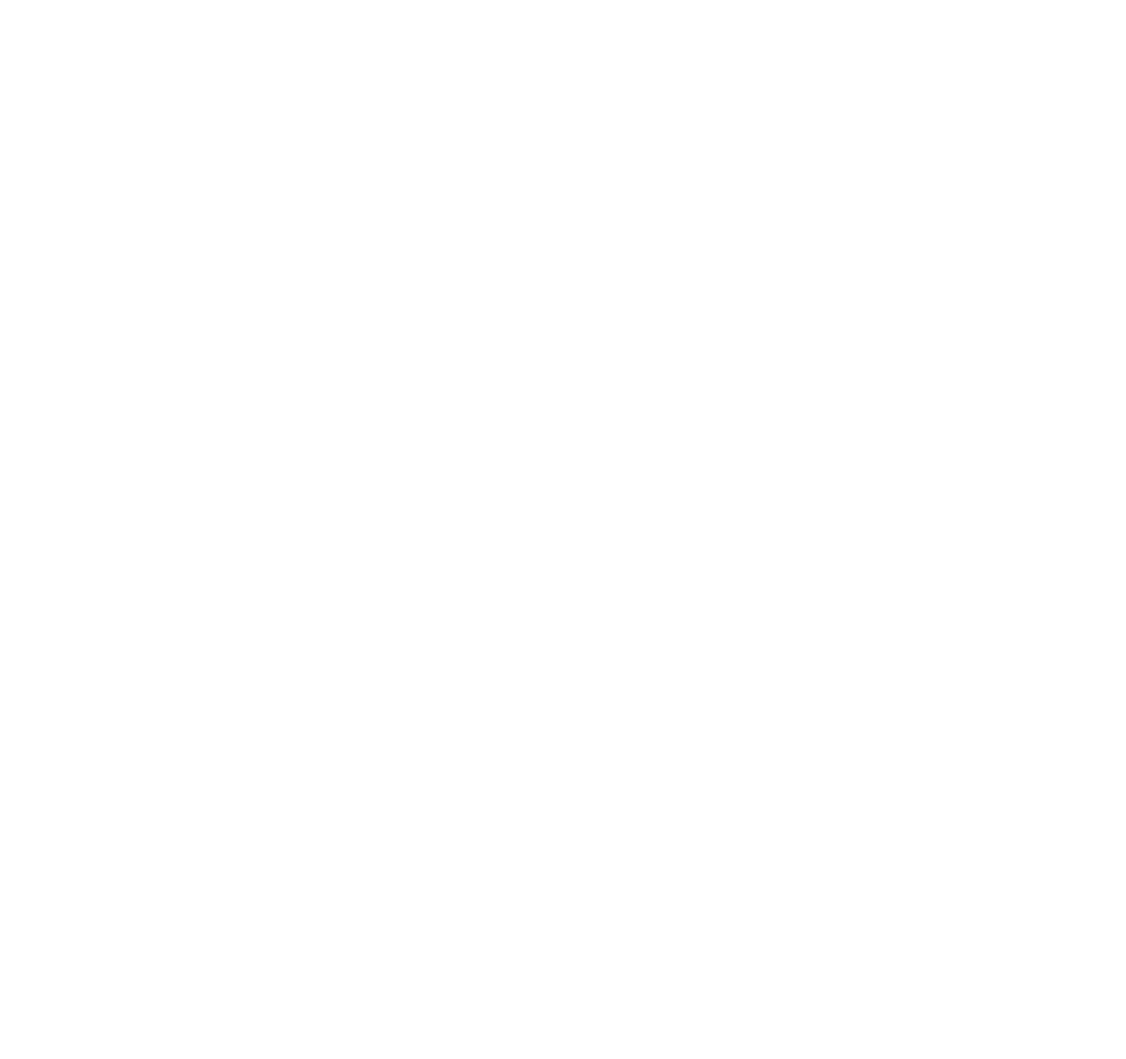
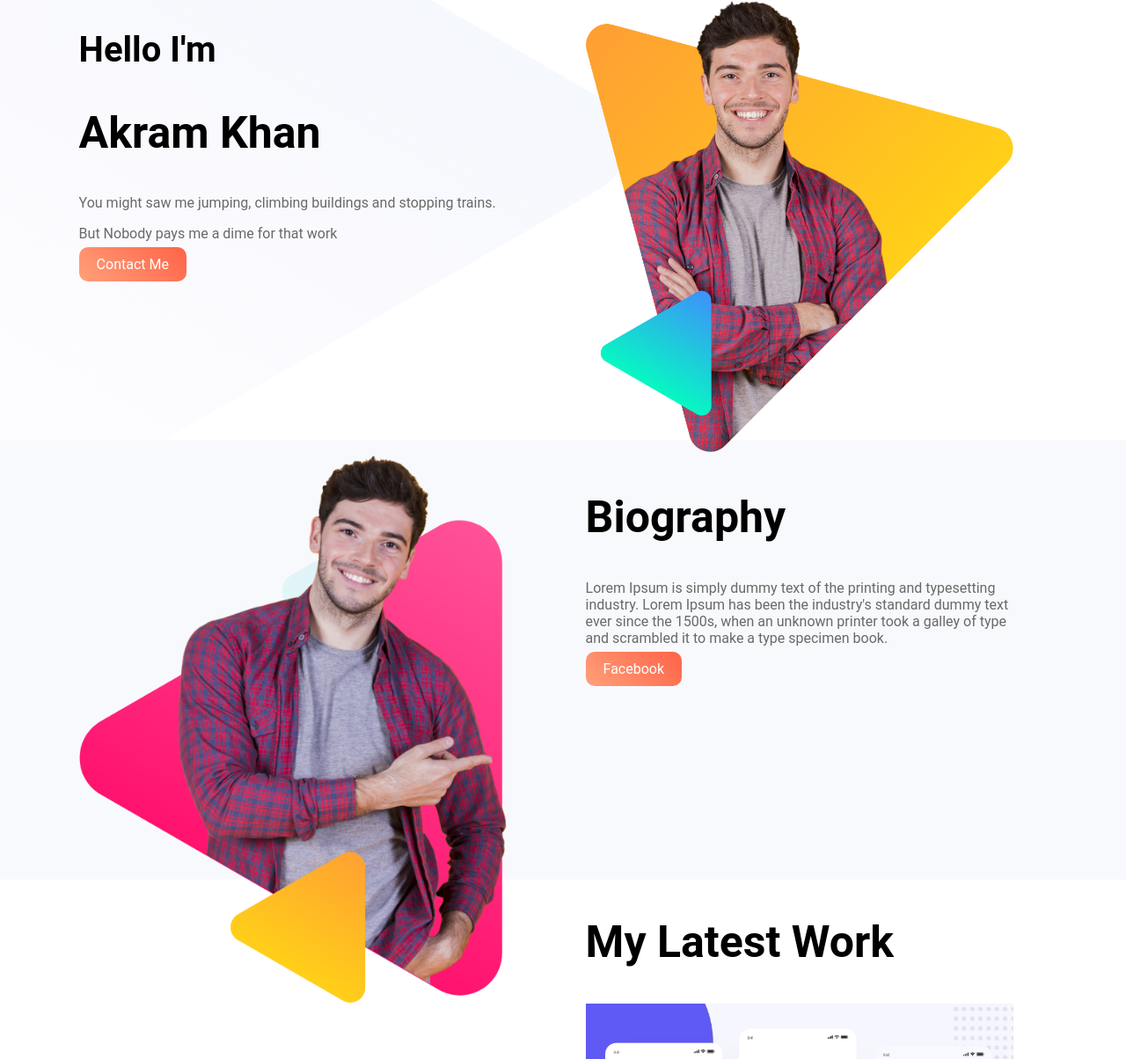
Before and after one commit to akram9704/personal-website, a plain HTML site: page index.html in a window 1280 px wide. Shown: the top 1204 px of the page at 88% size. Before the commit the page ends 800 px from the top, so only its background shows below. Drawn offline with Linux system fonts and the light colour scheme.

Commit message:
problem with second section My Latest Work

```diff
--- a/index.html
+++ b/index.html
@@ -4,11 +4,49 @@
     <meta charset="UTF-8">
     <meta http-equiv="X-UA-Compatible" content="IE=edge">
     <meta name="viewport" content="width=device-width, initial-scale=1.0">
-    <title>Nishat Tasnim's Web</title>
-
+    <title>Akram's Web</title>
+    <link rel="preconnect" href="https://fonts.googleapis.com">
     <link rel="stylesheet" href="style.css">
 </head>
 <body>
+    <section class="top-banner">
+    <div class="half-width">
+
+    <h2>Hello I'm</h2>
+    <h1>Akram Khan</h1>
+    <p>You might saw me jumping, climbing buildings and stopping trains.</p>
+    <p>But Nobody pays me a dime for that work</p>
+    <a class="link-button" href="https://www.facebook.com/akraam.khaaan/">Contact Me</a>
+
+    </div>
+
+    <div class="half-width">
+        <img src="images/peter.png" alt="">
+    </div>
+    </section>
+
+    <section class="top-banner-biography">
+
+    <div class="half-width">
+    <img src="images/peter_dream.png" alt="">
+    </div>
+
+    <div class="half-width">
+    <h1>Biography</h1>
+    <p>Lorem Ipsum is simply dummy text of the printing and typesetting industry. Lorem Ipsum has been the industry's standard dummy text ever since the 1500s, when an unknown printer took a galley of type and scrambled it to make a type specimen book.</p>
+    <a class="link-button" href="https://www.facebook.com/akraam.khaaan/">Facebook</a>
+</div>
+</section>
+<section class="latest-work-banner">
+<div class="half-width">
+    <h1>My Latest Work</h1>
+    </div>
+    <div class="half-width">
+    <img src="images/latest-work/work-1.png" alt="">
+    <img src="images/latest-work/work-2.jpg" alt="">
+    <img src="images/latest-work/work-3.jpg" alt="">
+</div>
+</section>
 
 </body>
 </html>
--- a/style.css
+++ b/style.css
@@ -0,0 +1,60 @@
+body{
+    margin: 0px;
+font-family: 'Roboto', sans-serif;
+}
+
+h1{
+    font-size: 50px;
+}
+
+h2{
+    font-size: 40px;
+}
+
+p{
+    color:dimgray
+}
+
+section{
+    height: 500px;
+    width: 100%;
+}
+
+.half-width{
+    width: 38%;
+    float: left;
+    margin-left: 5%;
+    padding-left: 2%;
+}
+
+.half-width img{
+    width:100%;
+}
+
+.top-banner{
+    background-image: url(images/header-bg.png);
+    background-repeat: no-repeat;
+}
+
+.top-banner-biography{
+    background-image: url(images/biography-bg.png);
+    background-repeat: no-repeat;
+}
+
+.link-button{
+    text-decoration: none;
+    background-image: linear-gradient(45deg, lightsalmon, tomato);
+    padding: 10px 20px;
+    border-radius: 10px;
+    color: white;
+    font-weight: 200px;
+}
+
+.latest-work-banner{
+    background-image: url(images/latest-work-bg.png);
+    background-repeat: no-repeat;
+}
+
+.image-center{
+    float: left;
+}
```
